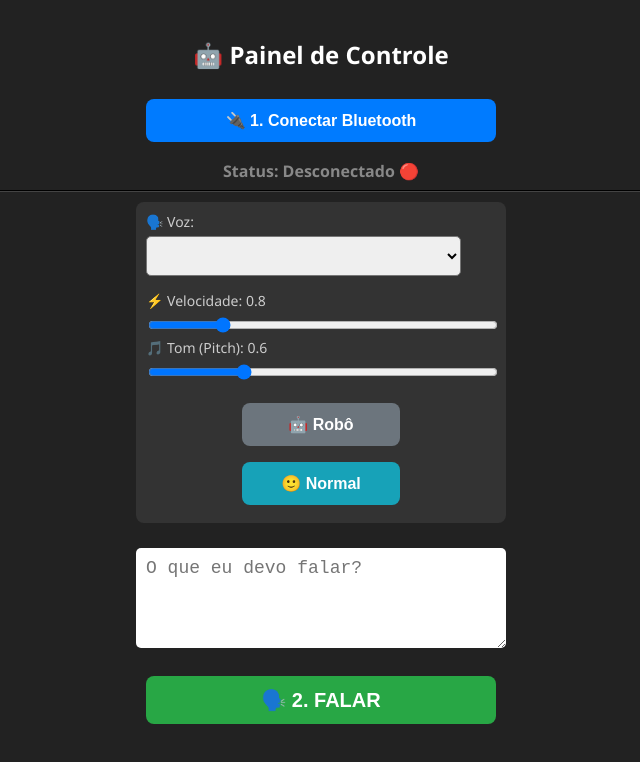
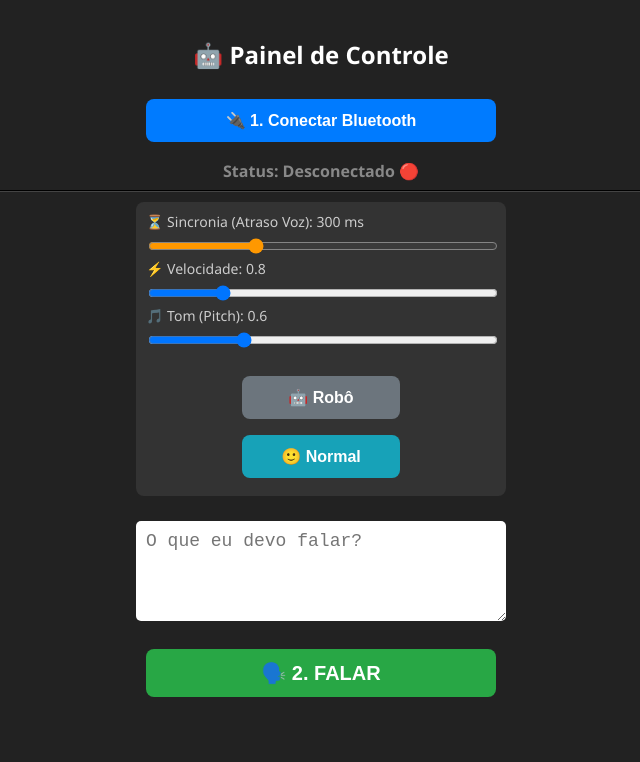
Before and after one commit to rodrigowang/talking_robot, a plain HTML site: page index.html in a window 1280 px wide. Both pictures are taken after a click on the button "🤖 Robô". Shown: the whole page, without its empty margins (319-959 px from the left). Drawn offline with Linux system fonts and the light colour scheme.

Commit message:
Update title and add voice delay feature
Updated the title and added a delay input for voice synchronization. Adjusted styles and improved voice selection logic.

```diff
--- a/index.html
+++ b/index.html
@@ -2,29 +2,25 @@
 <html lang="pt-BR">
 <head>
     <meta charset="UTF-8">
-    <title>Robô Controller V8</title>
+    <title>Robô V9.1 - Sincronizado (300ms)</title>
     <meta name="viewport" content="width=device-width, initial-scale=1.0">
     <style>
         body { font-family: 'Segoe UI', sans-serif; text-align: center; padding: 10px; background-color: #222; color: white; }
 
-        /* Estilo dos Botões */
         button { padding: 12px 20px; font-size: 16px; cursor: pointer; border-radius: 8px; border: none; margin: 8px; width: 90%; max-width: 350px; font-weight: bold; transition: 0.2s; }
         .btn-conectar { background-color: #007bff; color: white; }
         .btn-falar { background-color: #28a745; color: white; font-size: 20px; }
         .btn-robo { background-color: #6c757d; color: white; width: 45%; display: inline-block; }
         .btn-normal { background-color: #17a2b8; color: white; width: 45%; display: inline-block; }
 
-        /* Caixas de Entrada */
         textarea { width: 90%; max-width: 350px; height: 80px; font-size: 18px; margin: 15px 0; padding: 10px; border-radius: 5px; border: none; }
-        select { width: 90%; max-width: 350px; padding: 10px; margin-bottom: 15px; font-size: 14px; border-radius: 5px; }
 
-        /* Sliders */
         .control-group { background: #333; padding: 10px; margin: 10px auto; border-radius: 8px; max-width: 350px; text-align: left; }
         label { display: block; margin-bottom: 5px; font-size: 14px; color: #ccc; }
         input[type=range] { width: 100%; }
 
+        #delay { accent-color: #ff9800; }
         #status { margin-top: 10px; font-weight: bold; color: #888; }
-        #debug-log { display: none; } /* Escondi o debug para ficar limpo, mas ele existe */
     </style>
 </head>
 <body>
@@ -37,8 +33,10 @@
     <hr style="border-color: #444; width: 90%;">
 
     <div class="control-group">
-        <label>🗣️ Voz:</label>
-        <select id="listaVozes"></select>
+        <label>⏳ Sincronia (Atraso Voz): <span id="valDelay">300</span> ms</label>
+        <input type="range" id="delay" min="0" max="1000" step="50" value="300" oninput="atualizarLabels()">
+
+        <br>
 
         <label>⚡ Velocidade: <span id="valRate">1.0</span></label>
         <input type="range" id="rate" min="0.5" max="2" step="0.1" value="1" oninput="atualizarLabels()">
@@ -46,7 +44,7 @@
         <label>🎵 Tom (Pitch): <span id="valPitch">1.0</span></label>
         <input type="range" id="pitch" min="0.1" max="2" step="0.1" value="1" oninput="atualizarLabels()">
 
-        <div style="text-align: center; margin-top: 10px;">
+        <div style="text-align: center; margin-top: 15px;">
             <button class="btn-robo" onclick="modoRobo()">🤖 Robô</button>
             <button class="btn-normal" onclick="modoNormal()">🙂 Normal</button>
         </div>
@@ -58,60 +56,40 @@
     <button class="btn-falar" onclick="falar()">🗣️ 2. FALAR</button>
 
     <script>
-        // --- CONFIGURAÇÃO BLUETOOTH (V7 - Brutal) ---
         let dispositivoBluetooth;
         let caracteristicaEscrita;
+
         const UART_SERVICE_UUID = "6e400001-b5a3-f393-e0a9-e50e24dcca9e";
         const UART_RX_CHARACTERISTIC_UUID = "6e400003-b5a3-f393-e0a9-e50e24dcca9e";
 
-        // --- PREPARAÇÃO DE VOZES ---
-        let vozesDisponiveis = [];
-        const synth = window.speechSynthesis;
+        let vozSelecionada = null;
 
-        // Carrega as vozes assim que o navegador permitir
-        window.speechSynthesis.onvoiceschanged = carregarVozes;
-
-        function carregarVozes() {
-            vozesDisponiveis = synth.getVoices();
-            const selectVozes = document.getElementById('listaVozes');
-            selectVozes.innerHTML = '';
-
-            // Filtra vozes brasileiras primeiro, depois as outras
-            vozesDisponiveis.forEach((voz, index) => {
-                const option = document.createElement('option');
-                option.textContent = `${voz.name} (${voz.lang})`;
-                option.value = index;
-
-                // Tenta selecionar automaticamente a do Google Português
-                if(voz.lang === 'pt-BR') {
-                    option.selected = true;
-                }
-                selectVozes.appendChild(option);
-            });
-        }
-        // Chama uma vez caso o evento onvoiceschanged não dispare
-        carregarVozes();
+        window.speechSynthesis.onvoiceschanged = () => {
+            const vozes = window.speechSynthesis.getVoices();
+            vozSelecionada = vozes.find(v => v.lang === 'pt-BR') || null;
+        };
 
         function atualizarLabels() {
             document.getElementById('valRate').innerText = document.getElementById('rate').value;
             document.getElementById('valPitch').innerText = document.getElementById('pitch').value;
+            document.getElementById('valDelay').innerText = document.getElementById('delay').value;
         }
 
         function modoRobo() {
-            // Configuração clássica de robô: lento e tom grave (ou muito agudo)
             document.getElementById('rate').value = 0.8;
-            document.getElementById('pitch').value = 0.6; // Tom baixo parece mais robótico
+            document.getElementById('pitch').value = 0.6;
+            document.getElementById('delay').value = 300;
             atualizarLabels();
-            falar(true); // Fala um teste
+            falar(true);
         }
 
         function modoNormal() {
             document.getElementById('rate').value = 1.0;
             document.getElementById('pitch').value = 1.0;
+            document.getElementById('delay').value = 0;
             atualizarLabels();
         }
 
-        // --- LÓGICA BLUETOOTH ---
         async function conectarBluetooth() {
             try {
                 document.getElementById('status').innerText = "Procurando...";
@@ -136,9 +114,7 @@
             if (!caracteristicaEscrita) return;
             try {
                 let encoder = new TextEncoder();
-                // Envia Número + Enter
                 let dados = encoder.encode(numero.toString() + "\n");
-                // Força bruta (WriteWithoutResponse)
                 await caracteristicaEscrita.writeValueWithoutResponse(dados);
             } catch (error) {
                 console.log("Erro envio: " + error);
@@ -157,28 +133,28 @@
 
         async function falar(teste = false) {
             let texto = document.getElementById("textoFala").value;
-            if (teste) texto = "Modo Robô Ativado";
+            if (teste) texto = "Teste de voz";
             if (!texto) return;
 
-            // 1. Enviar comando motor
             let numSilabas = contarSilabas(texto);
-            await enviarParaMicrobit(numSilabas);
+            enviarParaMicrobit(numSilabas);
 
-            // 2. Configurar Voz
             let fala = new SpeechSynthesisUtterance(texto);
-
-            // Pega a voz selecionada no menu
-            const indiceVoz = document.getElementById('listaVozes').value;
-            if (vozesDisponiveis[indiceVoz]) {
-                fala.voice = vozesDisponiveis[indiceVoz];
-            } else {
-                fala.lang = "pt-BR"; // Fallback
-            }
+            fala.lang = "pt-BR";
+            if (vozSelecionada) fala.voice = vozSelecionada;
 
             fala.rate = parseFloat(document.getElementById('rate').value);
             fala.pitch = parseFloat(document.getElementById('pitch').value);
 
-            window.speechSynthesis.speak(fala);
+            let atraso = parseInt(document.getElementById('delay').value);
+
+            if (atraso > 0) {
+                setTimeout(() => {
+                    window.speechSynthesis.speak(fala);
+                }, atraso);
+            } else {
+                window.speechSynthesis.speak(fala);
+            }
         }
     </script>
 </body>
```
